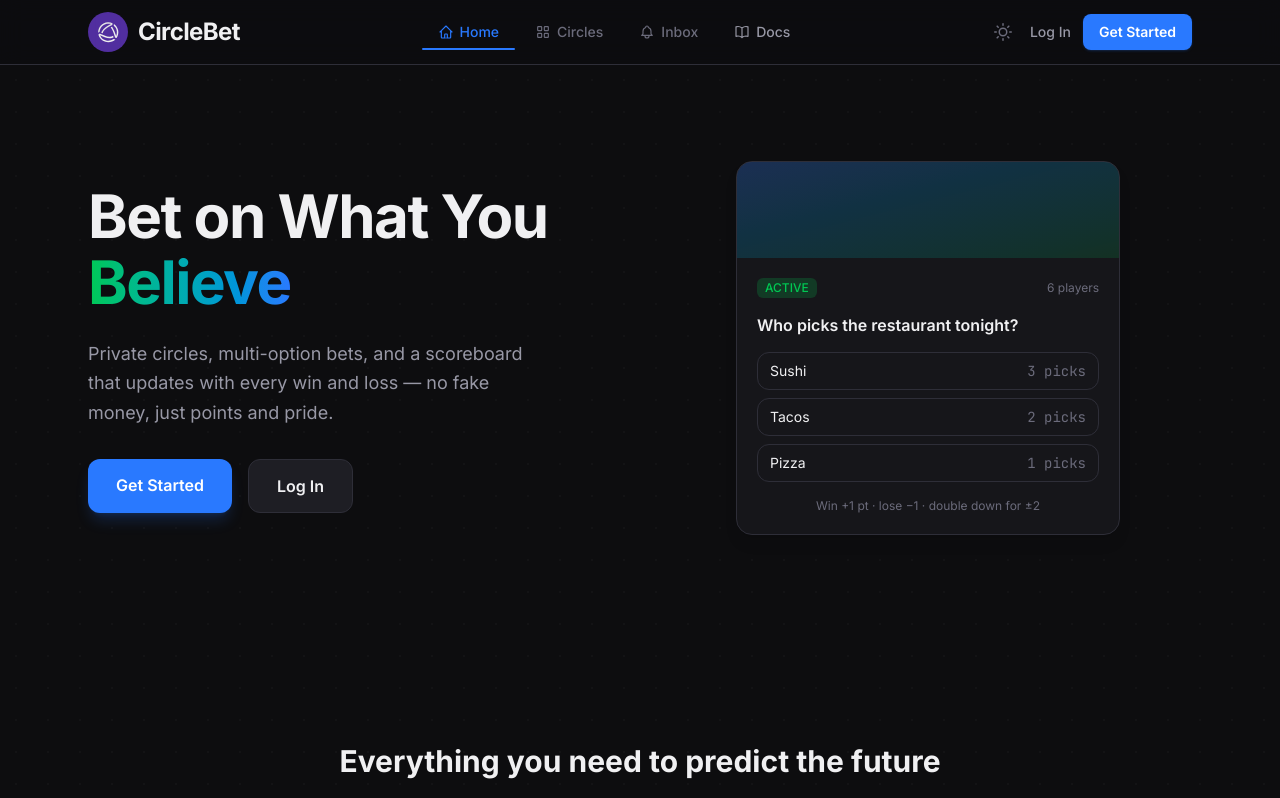
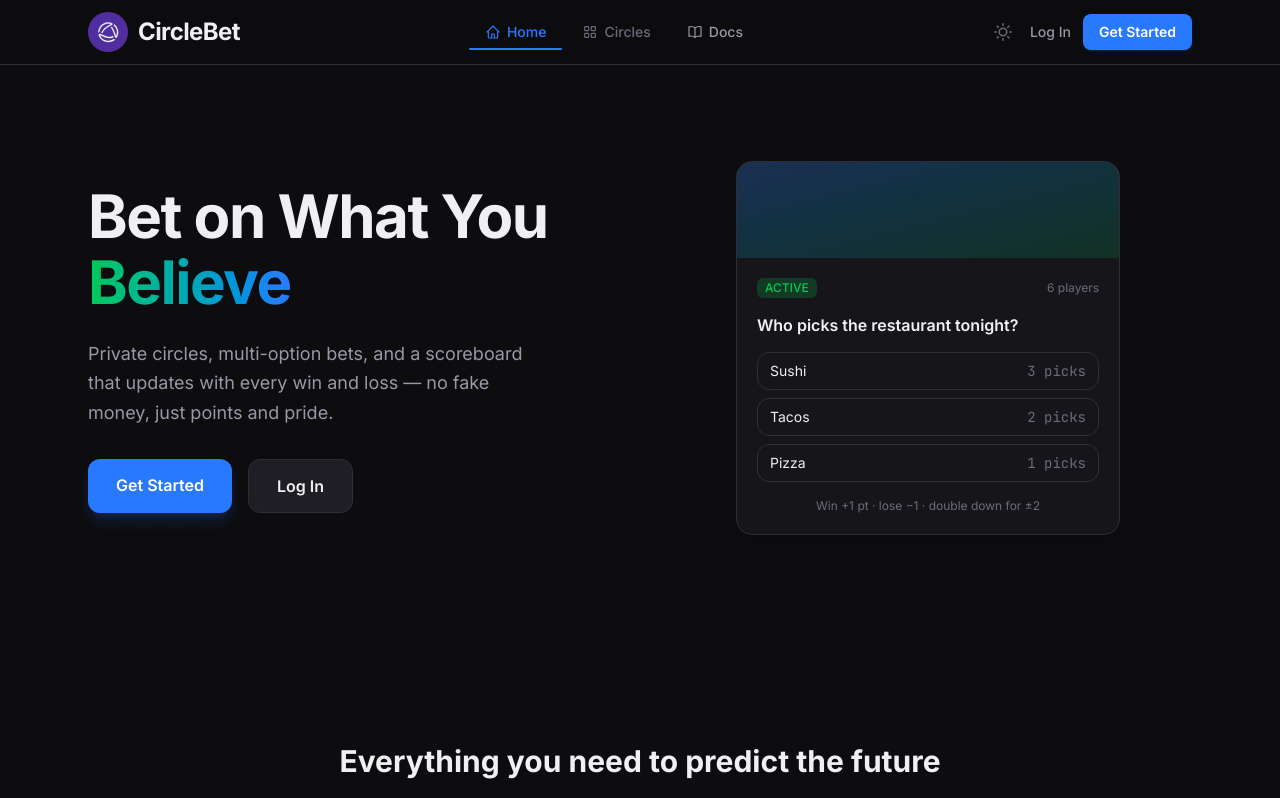
Before and after one commit to Galhadarr/circlebet, a Next.js app in the folder frontend/: page / in a window 1280 px wide. Shown: the top 798 px of the page. Built offline with nearby package versions, Linux system fonts and the light colour scheme; no server answers.

Commit message:
Remove inbox from nav bar

```diff
--- a/frontend/src/components/layout/bottom-nav.tsx
+++ b/frontend/src/components/layout/bottom-nav.tsx
@@ -6,7 +6,6 @@ import { usePathname } from "next/navigation";
 const links = [
   { href: "/", label: "Home", exact: true, icon: "M3 12l2-2m0 0l7-7 7 7M5 10v10a1 1 0 001 1h3m10-11l2 2m-2-2v10a1 1 0 01-1 1h-3m-4 0a1 1 0 01-1-1v-4a1 1 0 011-1h2a1 1 0 011 1v4a1 1 0 01-1 1" },
   { href: "/circles", label: "Circles", exact: false, icon: "M4 5a1 1 0 011-1h4a1 1 0 011 1v4a1 1 0 01-1 1H5a1 1 0 01-1-1V5zm10 0a1 1 0 011-1h4a1 1 0 011 1v4a1 1 0 01-1 1h-4a1 1 0 01-1-1V5zM4 15a1 1 0 011-1h4a1 1 0 011 1v4a1 1 0 01-1 1H5a1 1 0 01-1-1v-4zm10 0a1 1 0 011-1h4a1 1 0 011 1v4a1 1 0 01-1 1h-4a1 1 0 01-1-1v-4z" },
-  { href: "/notifications", label: "Inbox", exact: false, icon: "M15 17h5l-1.405-1.405A2.032 2.032 0 0118 14.158V11a6.002 6.002 0 00-4-5.659V5a2 2 0 10-4 0v.341C7.67 6.165 6 8.388 6 11v3.159c0 .538-.214 1.055-.595 1.436L4 17h5m6 0v1a3 3 0 11-6 0v-1m6 0H9" },
   { href: "/docs", label: "Docs", exact: false, icon: "M12 6.042A8.967 8.967 0 006 3.75c-1.052 0-2.062.18-3 .512v14.25A8.987 8.987 0 016 18c2.305 0 4.408.867 6 2.292m0-14.25a8.966 8.966 0 016-2.292c1.052 0 2.062.18 3 .512v14.25A8.987 8.987 0 0118 18a8.967 8.967 0 00-6 2.292m0-14.25v14.25" },
 ];
 
--- a/frontend/src/components/layout/header.tsx
+++ b/frontend/src/components/layout/header.tsx
@@ -26,19 +26,6 @@ const navTabs = [
     icon: (
       <svg className="w-4 h-4" fill="none" viewBox="0 0 24 24" stroke="currentColor" strokeWidth={1.75}>
         <path strokeLinecap="round" strokeLinejoin="round" d="M4 5a1 1 0 011-1h4a1 1 0 011 1v4a1 1 0 01-1 1H5a1 1 0 01-1-1V5zm10 0a1 1 0 011-1h4a1 1 0 011 1v4a1 1 0 01-1 1h-4a1 1 0 01-1-1V5zM4 15a1 1 0 011-1h4a1 1 0 011 1v4a1 1 0 01-1 1H5a1 1 0 01-1-1v-4zm10 0a1 1 0 011-1h4a1 1 0 011 1v4a1 1 0 01-1 1h-4a1 1 0 01-1-1v-4z" />
-      </svg>
-    ),
-  },
-  {
-    href: "/notifications",
-    label: "Inbox",
-    icon: (
-      <svg className="w-4 h-4" fill="none" viewBox="0 0 24 24" stroke="currentColor" strokeWidth={1.75}>
-        <path
-          strokeLinecap="round"
-          strokeLinejoin="round"
-          d="M15 17h5l-1.405-1.405A2.032 2.032 0 0118 14.158V11a6.002 6.002 0 00-4-5.659V5a2 2 0 10-4 0v.341C7.67 6.165 6 8.388 6 11v3.159c0 .538-.214 1.055-.595 1.436L4 17h5m6 0v1a3 3 0 11-6 0v-1m6 0H9"
-        />
       </svg>
     ),
   },
```
